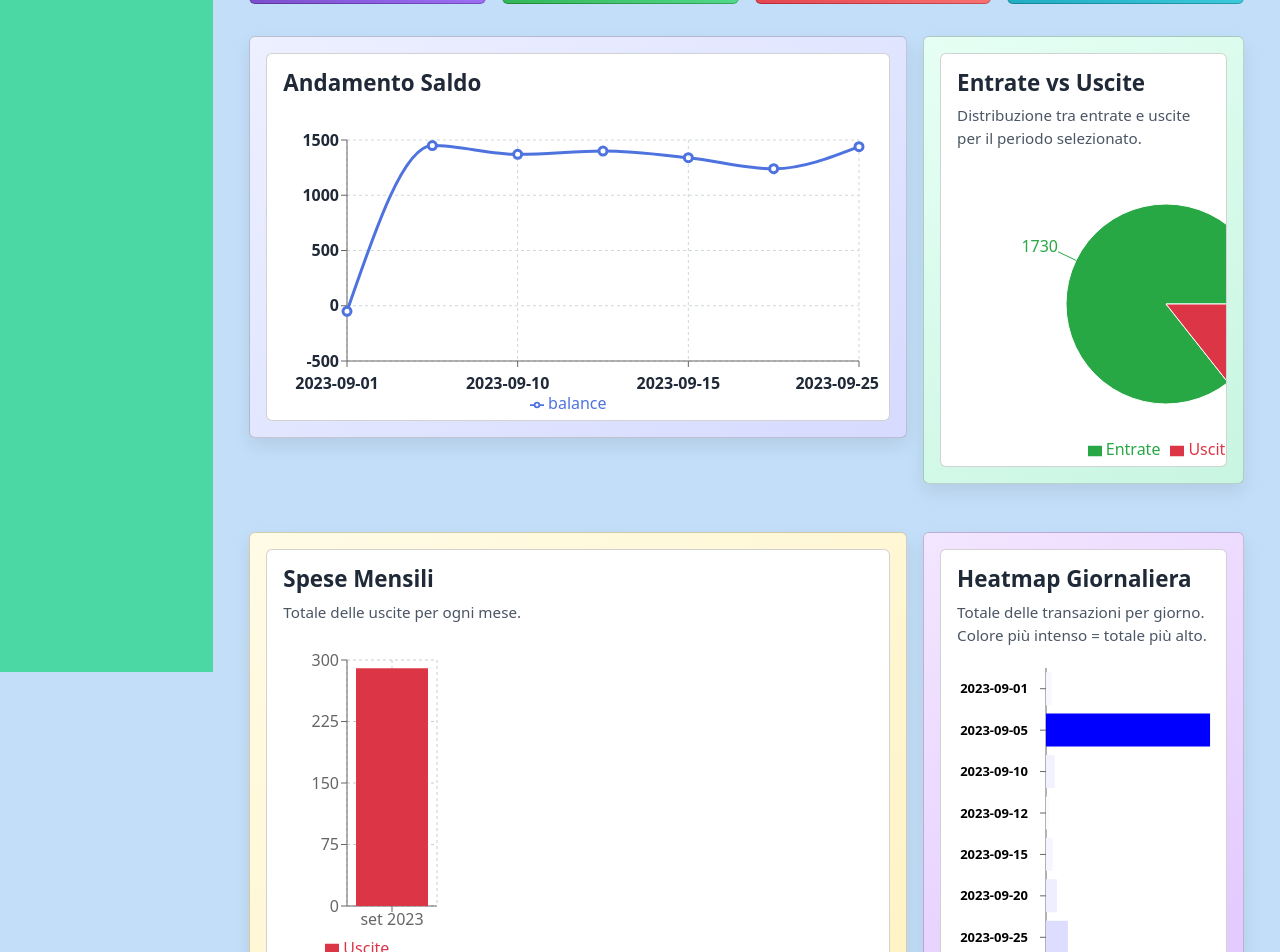
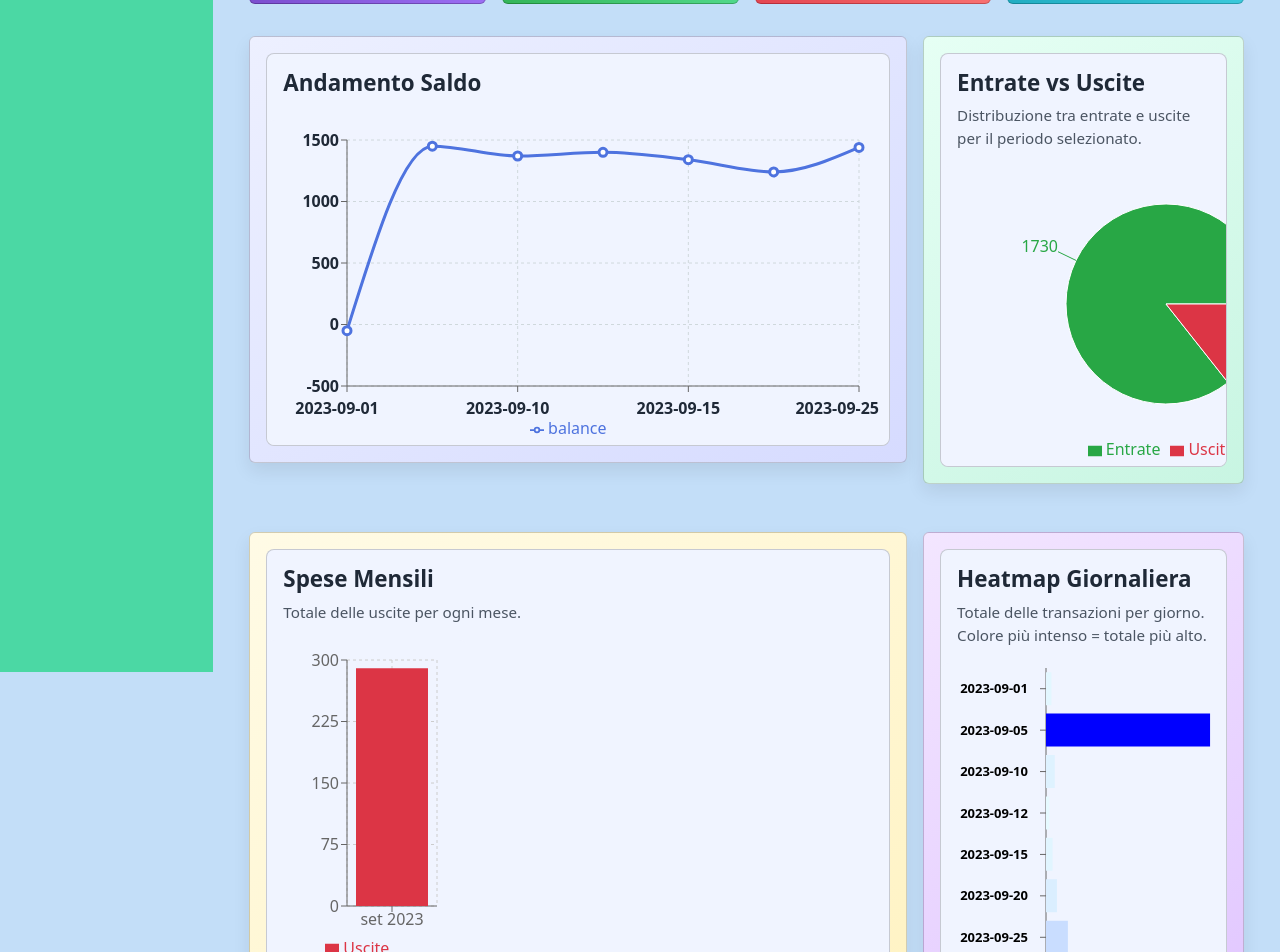
Before and after one commit to GiuseppeLiGioi/personal-finance-dashboard, a React (Vite) app: page / in a window 1280 px wide. Shown: the part 200-1152 px from the top of the page. Built offline with nearby package versions, Linux system fonts and the light colour scheme.

Commit message:
fixed. style of graphics on Dashboard

```diff
--- a/src/assets/Components/charts/BalanceChart.jsx
+++ b/src/assets/Components/charts/BalanceChart.jsx
@@ -16,12 +16,12 @@ export default function BalanceChart({ transactions }) {
     });
 
   return (
-    <div className="card">
+    <div className="card" style={{ backgroundColor: "#f0f4ff", borderRadius: "8px" }}>
       <div className="card-body">
         <h2 className="card-title">Andamento Saldo</h2>
       </div>
-      <ResponsiveContainer width="100%" height={300}>
-        <LineChart data={balanceData} margin={{ top: 20, right: 30, left: 20, bottom: 5 }}>
+      <ResponsiveContainer width="100%" height={325}>
+        <LineChart data={balanceData} margin={{ top: 20, right: 30, left: 20, bottom: 5 }} style={{ backgroundColor: "#f0f4ff", borderRadius: "8px" }}>
           <CartesianGrid strokeDasharray="3 3" stroke="#cfd8dc" />
           <XAxis
             dataKey="date"
--- a/src/assets/Components/charts/CategoryPie.jsx
+++ b/src/assets/Components/charts/CategoryPie.jsx
@@ -18,12 +18,12 @@ export default function CategoryPie({ transactions }) {
   const COLORS = ["#28a745", "#dc3545"]; // verde = entrate, rosso = uscite
 
   return (
-    <div className="card">
+    <div className="card" style={{ backgroundColor: "#f0f4ff", borderRadius: "8px" }}>
       <div className="card-body">
         <h2 className="card-title">Entrate vs Uscite</h2>
         <p className="card-text">Distribuzione tra entrate e uscite per il periodo selezionato.</p>
       </div>
-      <PieChart width={450} height={300}>
+      <PieChart width={450} height={300} style={{ backgroundColor: "#f0f4ff", borderRadius: "8px" }}>
         <Pie
           data={pieData}
           dataKey="value"
--- a/src/assets/Components/charts/DailyHeatmap.jsx
+++ b/src/assets/Components/charts/DailyHeatmap.jsx
@@ -17,13 +17,13 @@ export default function DailyHeatmap({ transactions }) {
   const maxTotal = Math.max(...dailyData.map(d => d.total));
 
   return (
-    <div className="card">
+    <div className="card" style={{ backgroundColor: "#f0f4ff", borderRadius: "8px" }}>
       <div className="card-body">
         <h2 className="card-title">Heatmap Giornaliera</h2>
         <p className="card-text">Totale delle transazioni per giorno. Colore più intenso = totale più alto.</p>
       </div>
       <ResponsiveContainer width="100%" height={300}>
-        <BarChart data={dailyData} layout="vertical">
+        <BarChart data={dailyData} layout="vertical" style={{ backgroundColor: "#f0f4ff", borderRadius: "8px" }}>
           <XAxis type="number" hide />
           {/*YAxis personalizzato per avere date in grasseto sulla sx e barre grafico ordinate sulla destra*/}
             <YAxis
@@ -39,11 +39,11 @@ export default function DailyHeatmap({ transactions }) {
           />
 
           <Tooltip />
-          <Bar dataKey="total" fill="#8884d8">
+          <Bar dataKey="total" fill="#d88484ff" animationDuration={800} animationEasing="ease-out">
             {dailyData.map((entry, index) => {
               // Colore proporzionale al totale
               const intensity = Math.floor((entry.total / maxTotal) * 255);
-              const color = `rgb(${255 - intensity}, ${255 - intensity}, 255)`;
+              const color = `rgb(${235 - intensity}, ${255 - intensity}, 255)`;
               return <Cell key={`cell-${index}`} fill={color} />;
             })}
           </Bar>
--- a/src/assets/Components/charts/MonthlyBarChart.jsx
+++ b/src/assets/Components/charts/MonthlyBarChart.jsx
@@ -16,12 +16,12 @@ export default function MonthlyBarChart({ transactions }) {
   }, []);
 
   return (
-    <div className="card">
+    <div className="card" style={{ backgroundColor: "#f0f4ff", borderRadius: "8px" }}>
       <div className="card-body">
         <h2 className="card-title">Spese Mensili</h2>
         <p className="card-text">Totale delle uscite per ogni mese.</p>
       </div>
-      <BarChart width={200} height={325} data={monthlyData} margin={{ top: 20, right: 30, left: 20, bottom: 5 }}>
+      <BarChart width={200} height={325} data={monthlyData} margin={{ top: 20, right: 30, left: 20, bottom: 5 }} style={{ backgroundColor: "#f0f4ff", borderRadius: "8px" }}>
         <CartesianGrid strokeDasharray="3 3" />
         <XAxis dataKey="month" />
         <YAxis />
```
